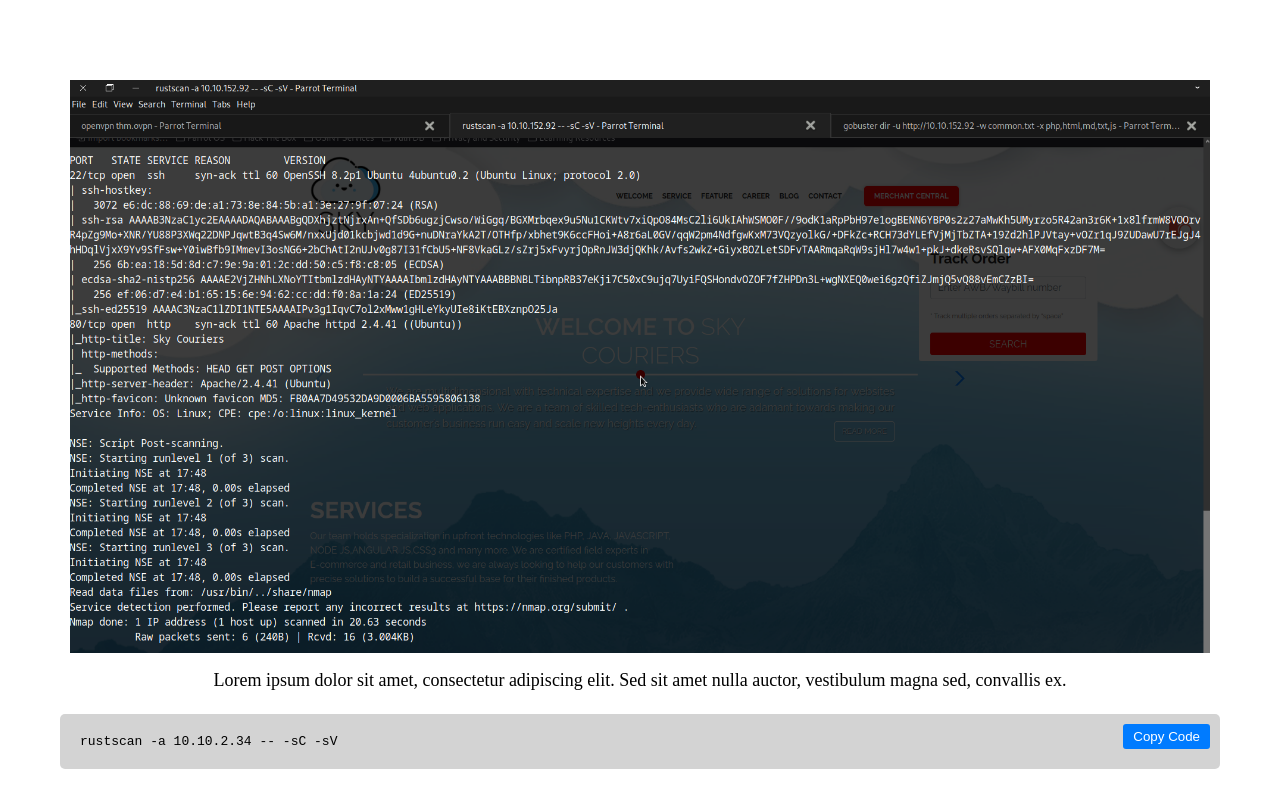
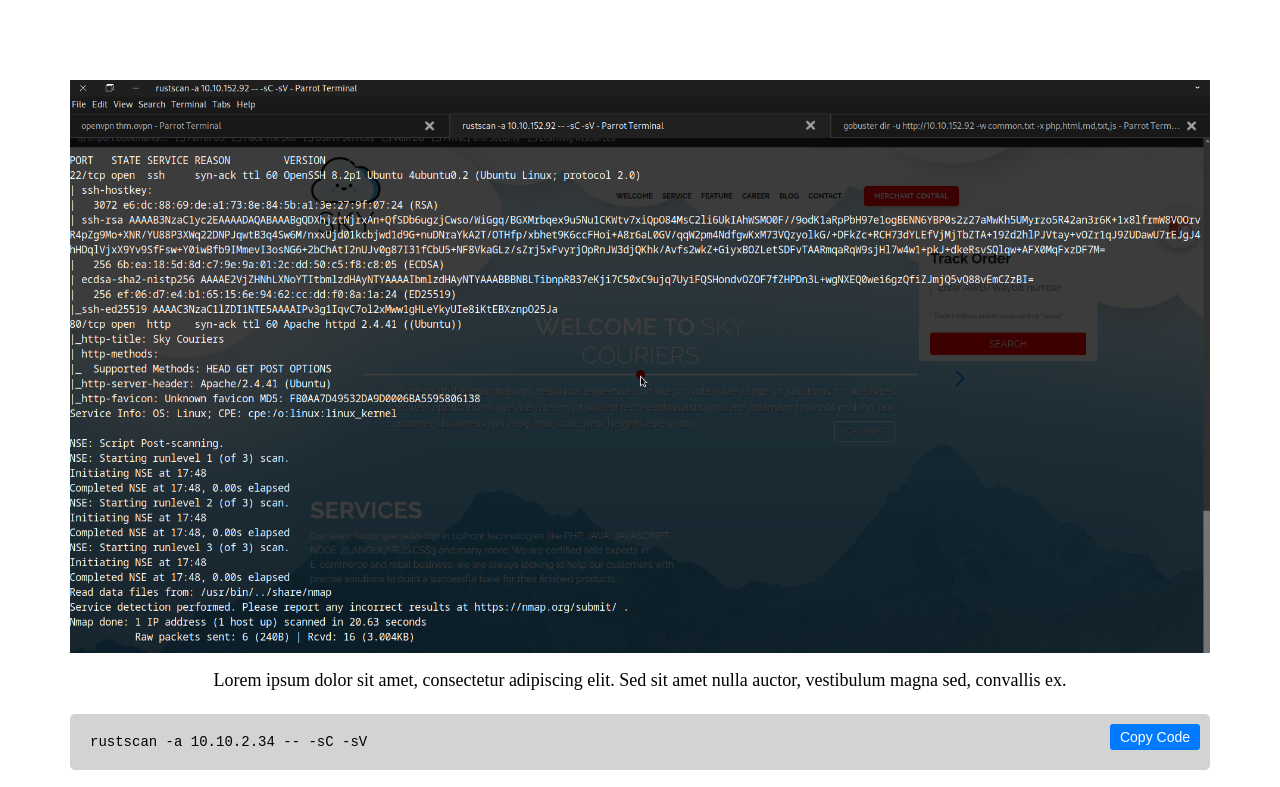
Before and after one commit to muhammedkayag/muhammedkayag.github.io, a plain HTML site: page index.html in a window 1280 px wide. Shown: the top 787 px of the page. Drawn offline with Linux system fonts and the light colour scheme.

Commit message:
Update index.html

```diff
--- a/index.html
+++ b/index.html
@@ -145,7 +145,6 @@
 </body>
 </html>
 -->
-
 <!DOCTYPE html>
 <html lang="tr">
 <head>
@@ -194,7 +193,8 @@
             padding: 10px;
             border-radius: 5px;
             overflow-x: auto;
-            width: 100%; /* Make the code block full width */
+            width: calc(100% - 20px); /* Make the code block full width with gap */
+            margin: 10px; /* Add margin to create gap */
         }
 
        .code-block button {
@@ -207,12 +207,15 @@
             border: none;
             border-radius: 3px;
             cursor: pointer;
+            font-size: 14px; /* Adjust button font size */
         }
 
        .code-block pre {
             margin: 0;
             padding: 10px;
             width: 100%; /* Make the pre element full width */
+            white-space: pre-wrap; /* Allow text to wrap */
+            font-size: 14px; /* Adjust code font size */
         }
     </style>
 </head>
@@ -222,7 +225,6 @@
             <img src="pics/r1.png" alt="Image 1">
             <p>Lorem ipsum dolor sit amet, consectetur adipiscing elit. Sed sit amet nulla auctor, vestibulum magna sed, convallis ex.</p>
             <div class="code-block"><button onclick="navigator.clipboard.writeText(this.nextElementSibling.innerText).then(() => { this.innerText='Copied'; setTimeout(() => { this.innerText='Copy Code'; }, 2000); });">Copy Code</button><pre><code style="width: 100%;">rustscan -a 10.10.2.34 -- -sC -sV</code></pre></div>
-
         </div>
         <div class="photo-container">
             <img src="pics/r2.png" alt="Image 2">
```
